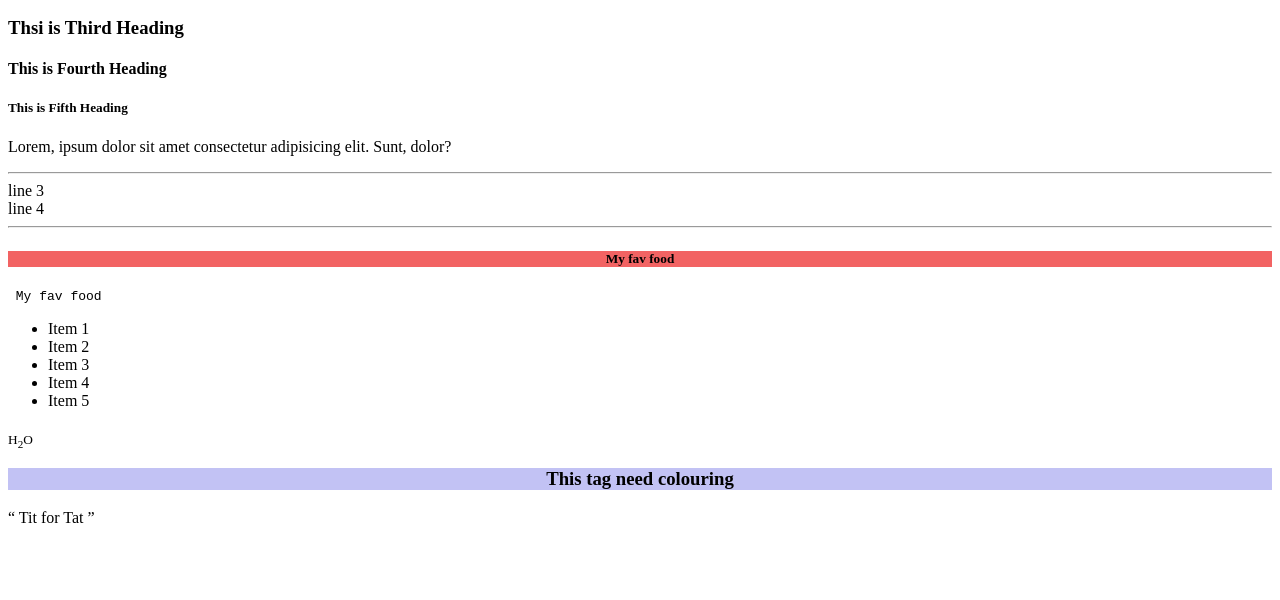
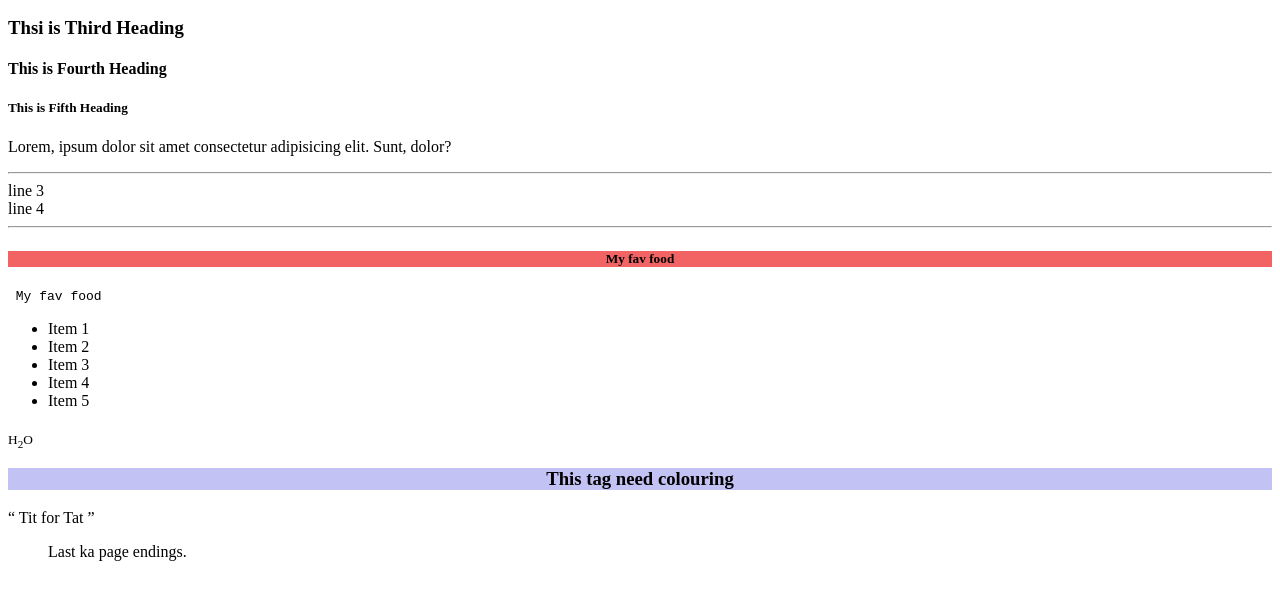
Before and after one commit to Abhijit-garedi/Html, a plain HTML site: page web/color.html in a window 1280 px wide. Shown: the part 110-710 px from the top of the page. Drawn offline with Linux system fonts and the light colour scheme.

```diff
--- a/web/color.html
+++ b/web/color.html
@@ -48,7 +48,11 @@
 
     ">This tag need colouring</h3>
 
-    <q> Tit for Tat </q>
+     <q> Tit for Tat </q>  <!--q tag is use for quotes automaticaly double tags comes -->
+
+    <p> <blockquote>
+        Last ka page endings.
+    </blockquote></p>
 
 
 </body>
```
